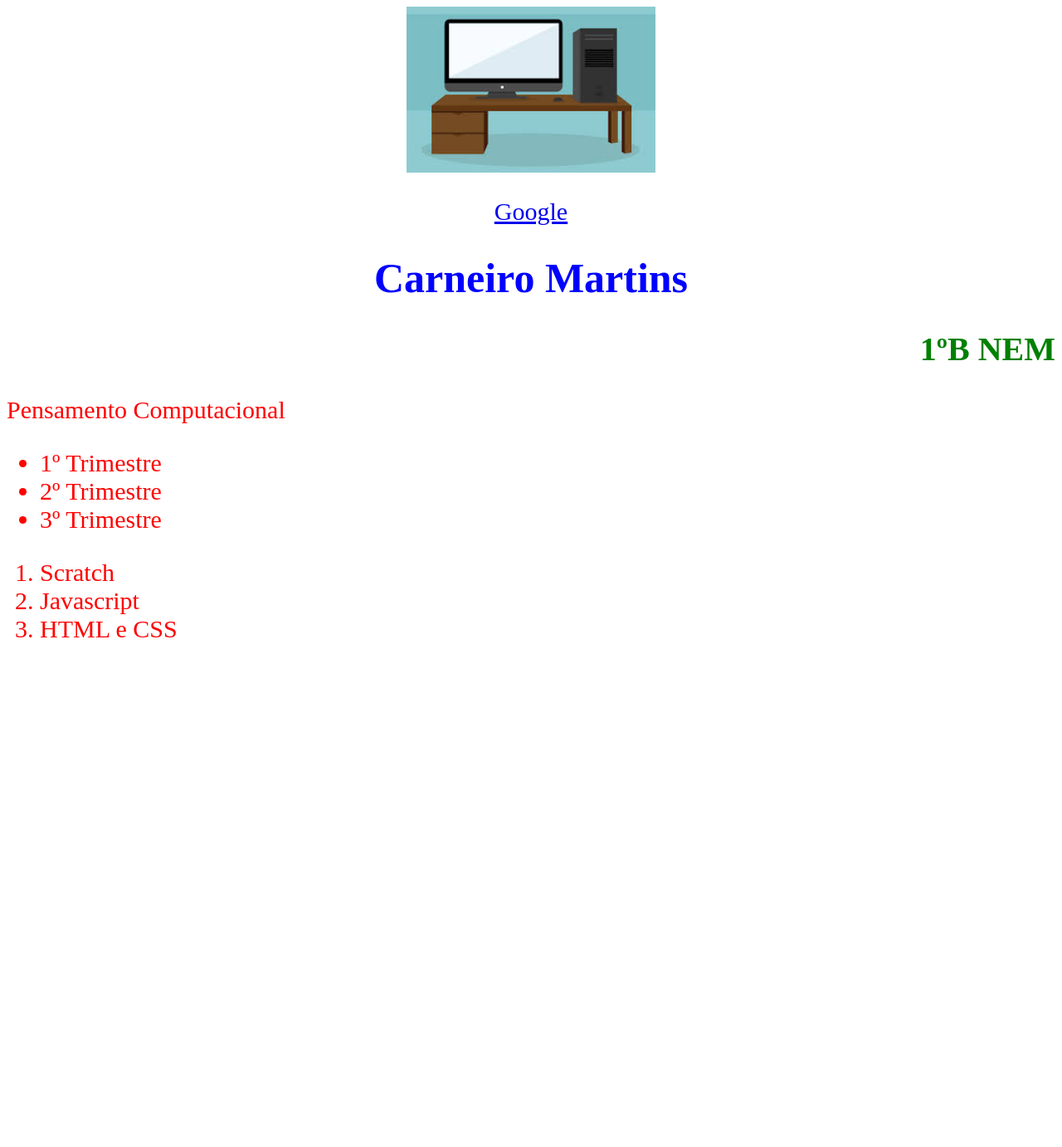
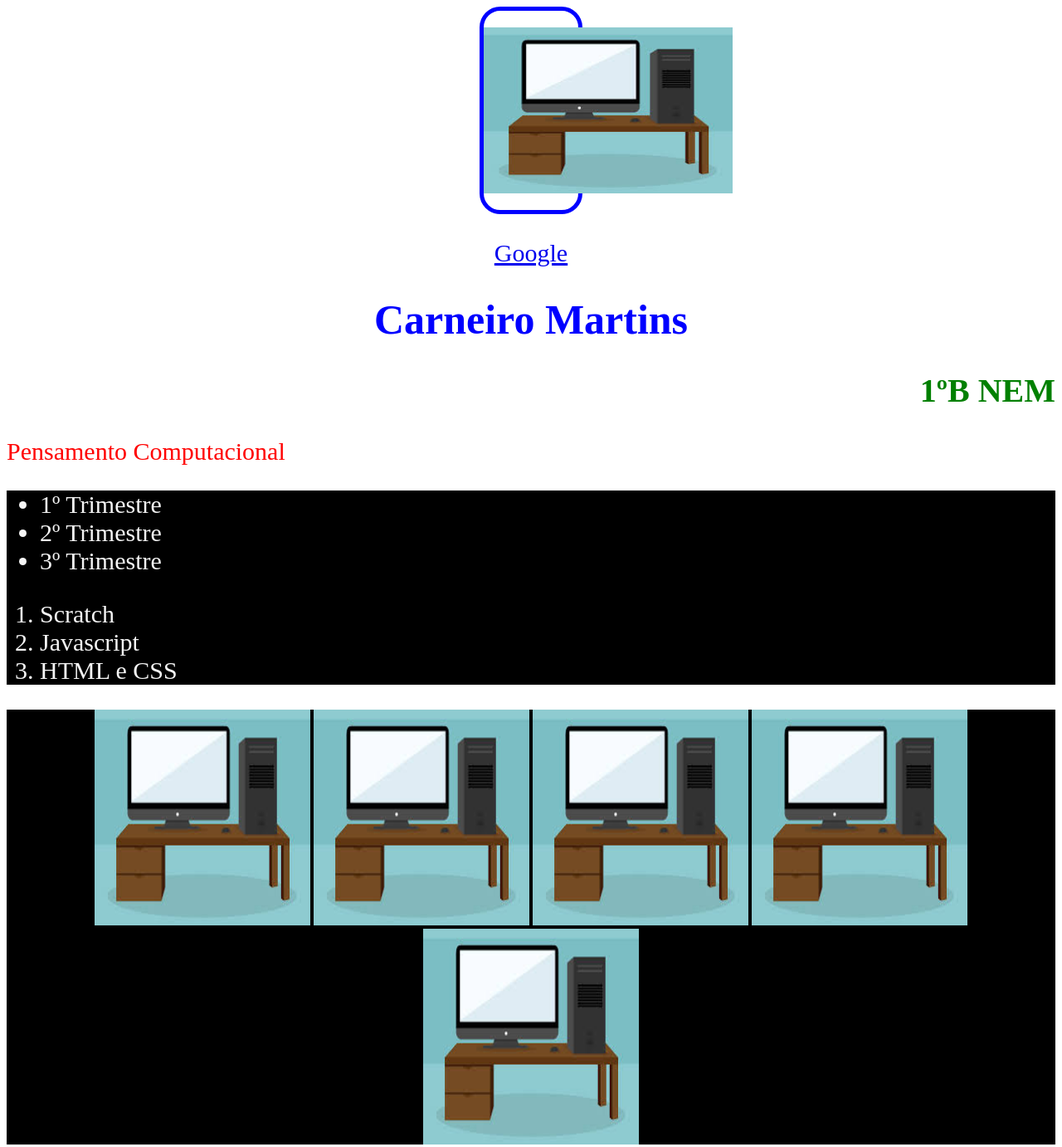
Before and after one commit to Matheustheusss/1B--Victor-Matheus, a plain HTML site: page ::/index.html in a window 1280 px wide. Shown: the whole page at 83% size. Before the commit the page ends 805 px from the top, so only its background shows below. Drawn offline with Linux system fonts and the light colour scheme.

Commit message:
Add files via upload

```diff
--- a/::/index.html
+++ b/::/index.html
@@ -8,7 +8,9 @@ height="200px"></p>
     <h1>Carneiro Martins</h1>
     <h2>1ºB NEM</h2>
     <p>Pensamento Computacional</p>
-    <ul class="lista">
+
+<div class="listas">
+	<ul class="lista">
          <li>1º Trimestre</li>
          <li>2º Trimestre</li>
          <li>3º Trimestre</li>
@@ -20,9 +22,15 @@ height="200px"></p>
          <li>HTML e CSS</li>
 
     </ol>
-<body>
+</div>
 
+<div class="imagens">
+   <img src="computador.png" width="260" height="260">
+   <img src="computador.png" width="260" height="260">
+   <img src="computador.png" width="260" height="260">
+   <img src="computador.png" width="260" height="260">
+   <img src="computador.png" width="260" height="260">
 
-
+   </div>
 
 </body>
--- a/::/style.css
+++ b/::/style.css
@@ -1,10 +1,32 @@
+.imagens {
+    text-align: center;
+    background: black;
+}
+.listas {
+   background: black;
+}
+.minhalista {
+    color: whitesmoke
+    font-size: 30;
+}
 .lista {
-   color: red;
+   color: whitesmoke;
    font-size: 30;
 }
 
 #imagem {
    text-align: center;
+   border: 5px;
+   border-style: solid;
+   border-color: blue;
+   border-top-left-radius: 25px;
+   border-top-right-radius: 25px;
+   border-bottom-left-radius: 25px;
+   border-bottom-right-radius: 25px;
+   padding-top: 20px;
+   padding-bottom: 20px;
+   margin-left: 570px;
+   margin-right: 570px;
 }
 
 #link {
```
